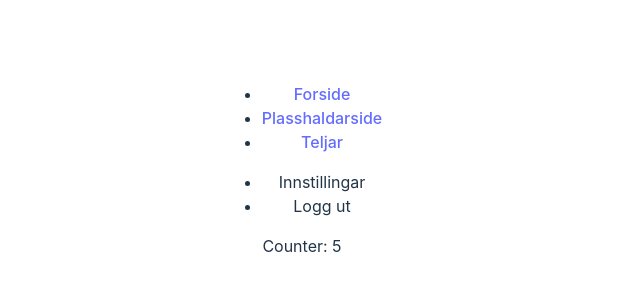
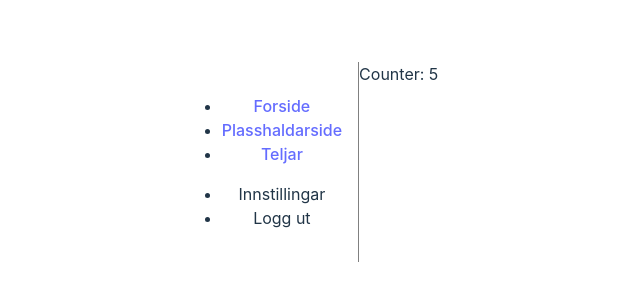
Before and after one commit to DarthMikke/design-demo, a React (Vite) app: page /counter in a window 1280 px wide. Shown: the part 238-538 px from the top of the page, without its empty margins (338-978 px from the left). Built offline with nearby package versions, Linux system fonts and the light colour scheme.

Commit message:
Basic layout components styles

```diff
--- a/package.json
+++ b/package.json
@@ -24,6 +24,7 @@
     "eslint": "^8.45.0",
     "eslint-plugin-react-hooks": "^4.6.0",
     "eslint-plugin-react-refresh": "^0.4.3",
+    "sass": "^1.66.1",
     "typescript": "^5.0.2",
     "vite": "^4.4.5"
   }
--- a/src/App.tsx
+++ b/src/App.tsx
@@ -6,6 +6,9 @@ import PaneView from './components/PaneView';
 import Pane from './components/Pane';
 import List from './components/List';
 import ListItem from './components/ListItem';
+
+import './components/styles/Panes.scss'
+import './components/styles/Pane.scss'
 
 function App() {
   const router = createBrowserRouter([
--- /dev/null
+++ b/src/components/styles/Pane.scss
@@ -0,0 +1,12 @@
+
+.pane {
+  padding: 16px;
+  //width: ;
+  flex-basis: max-content;
+  border-right: 1px solid gray;
+
+  &:last-child {
+    flex-grow: 1;
+    border-right: none;
+  }
+}
--- /dev/null
+++ b/src/components/styles/Panes.scss
@@ -0,0 +1,7 @@
+
+.panes {
+  display: flex;
+  flex-direction: row;
+  height: 100%;
+  align-items: stretch;
+}
```
Also changed, not shown: src/components/styles/Dropdown.scss (added), src/components/styles/SideMenu.scss (added), 1 other file (tests, documents, lock files or other folders).
